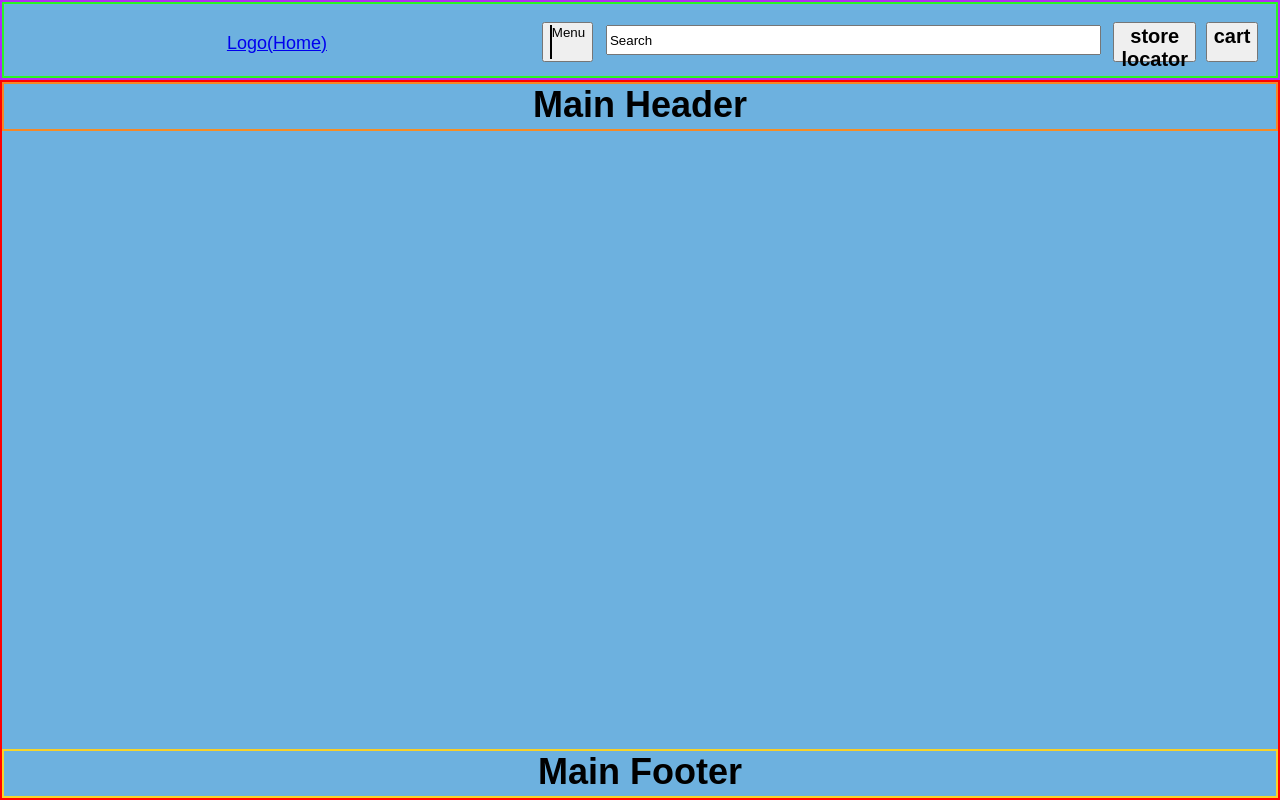
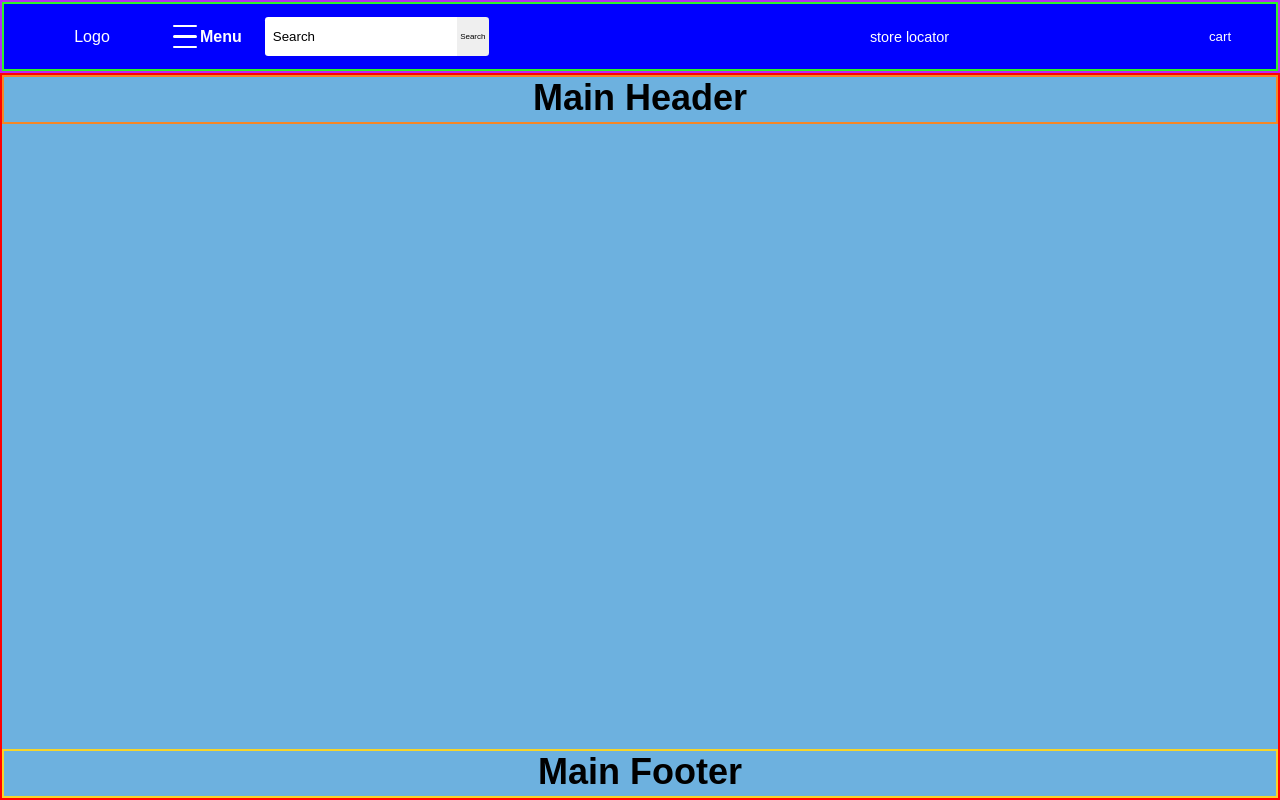
Before and after one commit to ant07hony/eCommerce-Website-Template-MERN, a React (Create React App) app in the folder frontend/: page / in a window 1280 px wide. Built offline with nearby package versions, Linux system fonts and the light colour scheme.

Commit message:
basic design for App Header complete. Need to make sizing scalable

```diff
--- a/frontend/src/components/Header/Header.css
+++ b/frontend/src/components/Header/Header.css
@@ -7,48 +7,126 @@
     width: auto;
   }
 
-  /* .Header-container > img {
-    height: 50%;
-    width: 50%;
-  } */
-
   .nav-global {
     display: flex;
-    justify-content: center;
+    justify-content: space-around;
     border: solid 2px rgb(43, 244, 39);
     height: 100%;
-    width: 100%;
-    padding: .8rem;
+    padding: .8rem 2rem;
+    background-color: rgb(0, 0, 255);
   }
 
-  .nav-global > a {
-    display: flex;
+  .logo-anchor {
+    /* border: solid black 1px; */
+    display: grid;
     justify-content: center;
     align-content: center;
-    /* background-image: url(""); */
-    padding: 1rem;
+    font-size: 1rem;
+    max-width: 7rem;
   }
 
-  .nav-global > button {
-    height: 2.5rem;
+  .logo-anchor > a {
+    color: white;
+    text-decoration: none;
   }
 
+
   .hamburger-menu {
-    /* height: 100%;
-    width: 100%; */
+    /* border: solid black 1px; */
     display: flex;
-    justify-content: center;
+    justify-content: flex-start;
+    margin: 0 .5rem;
+    max-width: 6.30rem;
+  }
+
+  .hamburger-menu-line {
+    /* border: solid black 1px; */
+    border-radius: .3rem;
+    height: .15rem;
+    background-color: white;
+    max-width: 1.5rem;
   }
 
   .dropdown-menu {
-    border: solid black 1px;
+    /* border: solid black 1px; */
+    display: flex;
+    flex-direction: column;
+    align-items: flex-end;
+    justify-content: space-between;
+    padding: .5rem .2rem .5rem .5rem;
+    width: 2.75rem;
+  }
+
+  .hamburger-menu > button {
+    margin: 0;
+    height: 100%;
+    font-weight: bold;
+    font-size: 1rem;
+    color: white;
+    padding: 0;
+    /* background-color: rgb(109, 177, 223); */
+    background-color: rgb(0, 0, 255);
+    border: none;
+  }
+
+  .search-bar > label {
+    width: 0;
+  }
+
+  .search-bar > input {
+    width: 12rem;
+    border: none;
+    border-radius: .2rem 0 0 .2rem;
+    padding: .5rem;
+  }
+
+  .search-bar {
+    /* border: solid rgb(242, 5, 5) 1px; */
+    display: flex;
+    height: 100%;
+    width: 50rem;
+  }
+
+  .search-bar > button {
+    margin: 0;
+    height: 100%;
+    width: 2rem;
+    font-size: .5rem;
     display: flex;
     justify-content: center;
     align-items: center;
+    border: none;
+    border-radius: 0 .2rem .2rem 0;
   }
 
-  .search-bar {
-    /* display: flex;
-    justify-content: center; */
-    padding: .5rem;
+  .store-locator {
+    /* border: solid black 1px; */
+    margin: 0 1rem;
+
   }
+
+  .store-locator > button {
+    height: 100%;
+    width: 100%;
+    margin: 0;
+    font-size: .9rem;
+    border: none;
+    border-radius: .2rem;
+    color: white;
+    background-color: rgb(0, 0, 255);
+  }
+
+  .cart {
+    /* border: solid black 1px; */
+    max-width: 3rem;
+  }
+
+  .cart > button {
+    height: 100%;
+    width: 100%;
+    margin: 0;
+    border: none;
+    border-radius: .2rem;
+    color: white;
+    background-color: rgb(0, 0, 255);
+  }
--- a/frontend/src/components/Header/index.js
+++ b/frontend/src/components/Header/index.js
@@ -1,38 +1,59 @@
 import './Header.css'
-import {Link} from 'react-router-dom'
+import { Link } from 'react-router-dom'
 
 
 // Header Image
-const headerImage  = "https://encrypted-tbn0.gstatic.com/images?q=tbn:ANd9GcQrs5e27yKYV8xmUsT-sRaZ0xWPKc47XrPNlw&usqp=CAU"
+const headerImage = "https://encrypted-tbn0.gstatic.com/images?q=tbn:ANd9GcQrs5e27yKYV8xmUsT-sRaZ0xWPKc47XrPNlw&usqp=CAU"
 
 const Nav = (props) => {
     return (
         <nav className='nav-global'>
-            <Link to="/">Logo(Home)</Link>
-            <button className='hamburger-menu'>
-                <div className='dropdown-menu'></div>
+            <div className='logo-anchor'>
+                <Link to="/">Logo</Link>
+            </div>
+
+            <div className='hamburger-menu'>
+                <div className='dropdown-menu'>
+                    <div className='hamburger-menu-line'></div>
+                    <div className='hamburger-menu-line'></div>
+                    <div className='hamburger-menu-line'></div>
+                </div>
+                <button>
                     Menu
-                {/* <h1>Ham Menu</h1> */}
                 </button>
+            </div>
+
             <div className='search-bar'>
-            <label for='search'></label>
-            <input type='text' id='search' name='search bar' value='Search'/>
+                <label
+                for='search'>
+                </label>
+                <input
+                type='text'
+                id='search'
+                name='search bar' value='Search' placeholder='What can we help you find today?' />
+                <button>Search</button>
             </div>
-            <button className='store-locator'>
-                <h1>store locator</h1>
+
+            <div className='store-locator'>
+                <button>
+                    store locator
                 </button>
-            <button className='cart'>
-                <h1>cart</h1>
+            </div>
+
+            <div className='cart'>
+                <button>
+                    cart
                 </button>
+            </div>
 
         </nav>
     )
 }
 
-export default function Header(props){
+export default function Header(props) {
     return (
         <header className="Header-container">
-        <Nav/>
+            <Nav />
             {/* <img src={headerImage || headerImage}/> */}
             {/* <h1>Header</h1> */}
         </header>)
```
Lines whose indentation alone changed are shown as unchanged.
